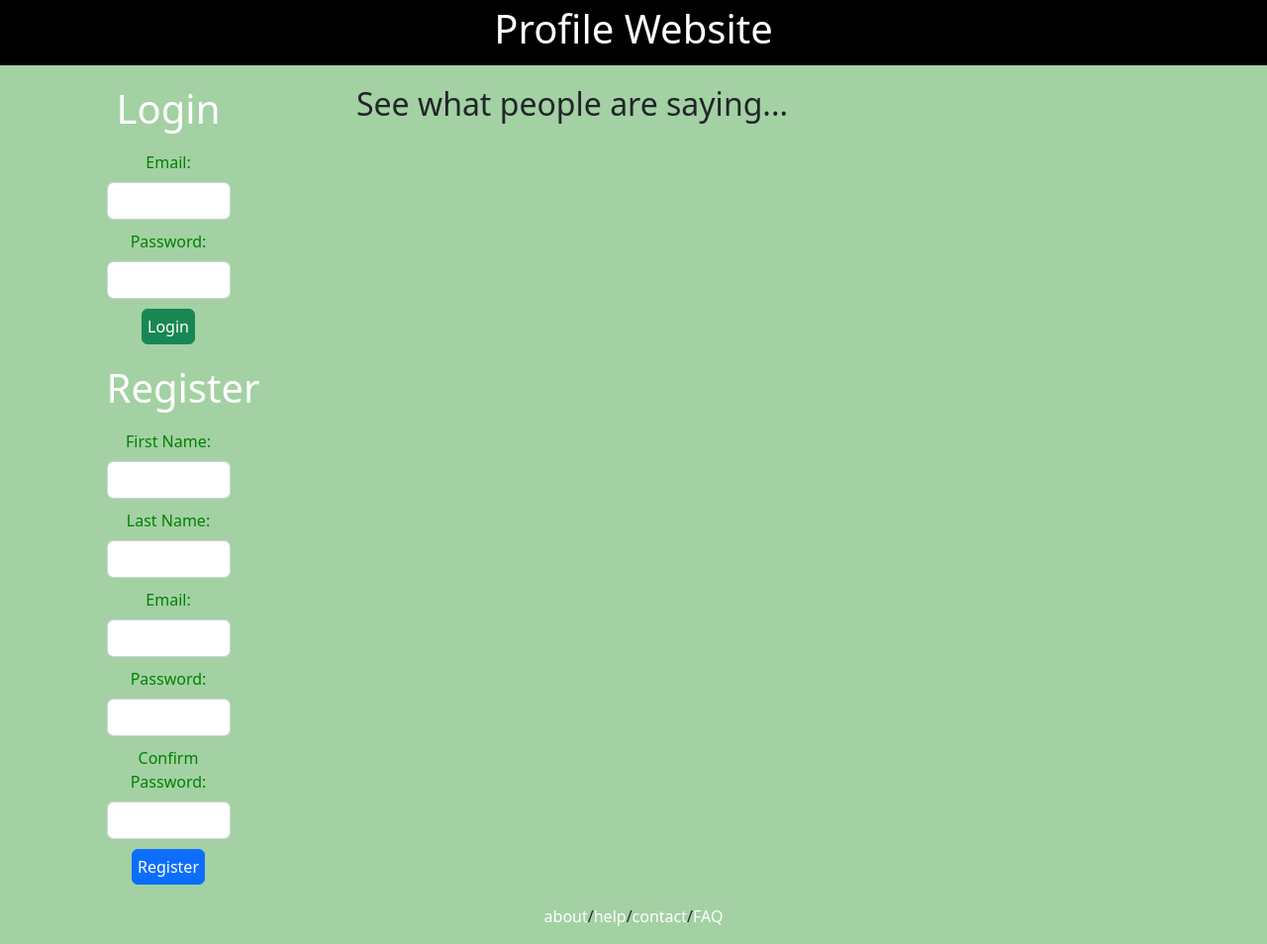
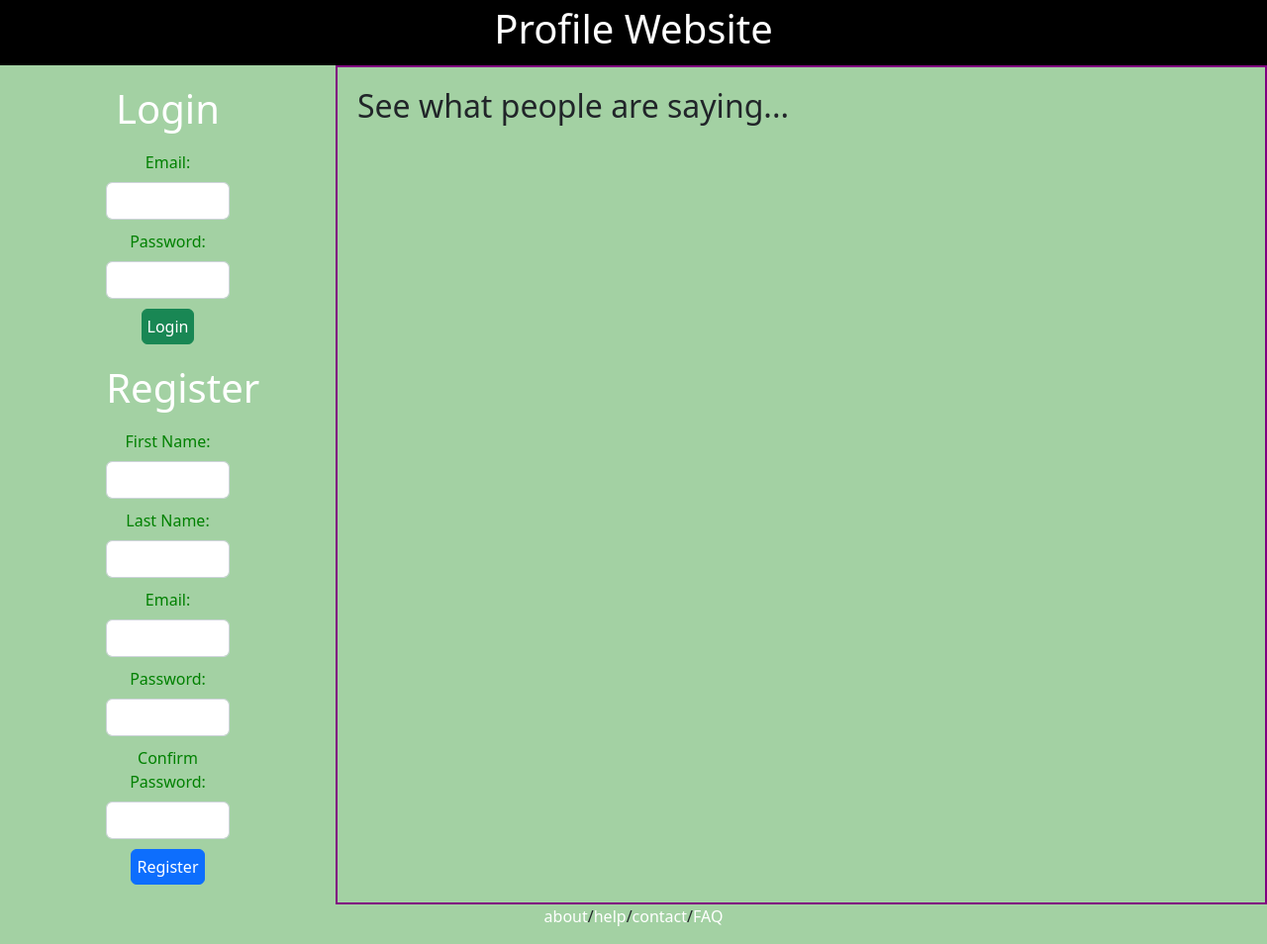
Before and after one commit to albertbravo650/Projects, a Flask app: page / in a window 1280 px wide. Shown: the whole page at 99% size. Run offline with Flask 3, Linux system fonts and the light colour scheme; data that the repository does not hold is empty.

Commit message:
next commit from laptop1, readded border temporarily

```diff
--- a/python/profile/flask_app/static/style.css
+++ b/python/profile/flask_app/static/style.css
@@ -51,7 +51,7 @@ label {
 }
 
 .rightside {
-    /* border: 2px solid purple; */
+    border: 2px solid purple;
     flex: 3;
     padding: 20px;
 }
```
